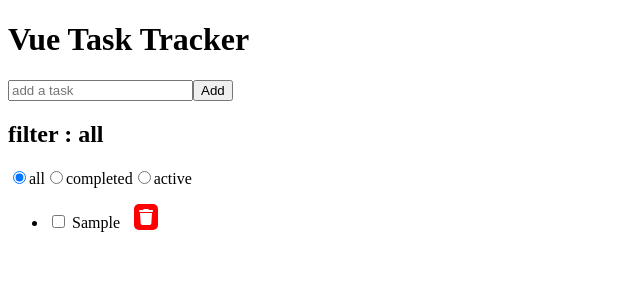
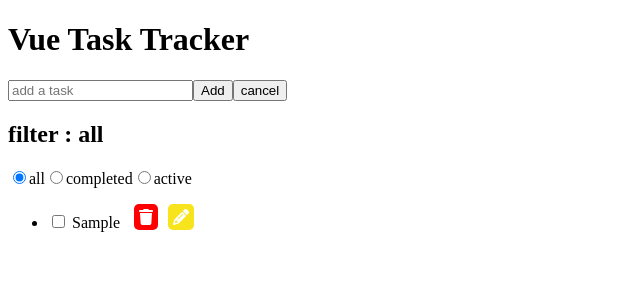
Before and after one commit to teddynanta/vue-vibe-code, a Vue app: page / in a window 1280 px wide. Both pictures are taken after typing "Sample" into the empty fields and a click on the button "Add". Shown: the top 300 px of the page, without its empty margins (0-640 px from the left). Built offline with nearby package versions, Linux system fonts and the light colour scheme; the HTML template or start-up script is replaced by a standard one.

Commit message:
still error

```diff
--- a/src/App.vue
+++ b/src/App.vue
@@ -48,6 +48,20 @@ const deleteTask = (id: number) => {
   }
 }
 
+const editTask = (id: number, title: string) => {
+  const editedTask = tasks.value.find(task => task.id === id)
+  if (editedTask){
+    editedTask.title = title
+  }
+}
+
+// const editTask = (id: number, title: string) => {
+//   const editedTask = tasks.value.find(task => task.id === id)
+//   if (editedTask) {
+//     editedTask.title = title
+//   }
+// }
+
 const filteredTasks = computed(() => {
   if (filter.value === 'all') {
     return tasks.value
@@ -75,7 +89,7 @@ const filteredTasks = computed(() => {
       <input type="radio" id="active" value="active" v-model="filter" />
       <label for="active">active</label>
 
-      <TaskList :tasks="filteredTasks" @toggle-done="toggleDone"  @delete-task="deleteTask"/>
+      <TaskList :tasks="filteredTasks" @toggle-done="toggleDone"  @delete-task="deleteTask" @edit-task="editTask"/>
     </main>
   </div>
 </template>
--- a/src/components/TaskForm.vue
+++ b/src/components/TaskForm.vue
@@ -12,11 +12,16 @@ const submit = () => {
   emit('add-task', title.value)
   title.value = ''
 }
+
+function cancel() {
+  title.value = ''
+}
 </script>
 <template>
   <form @submit.prevent="submit">
     <input type="text" placeholder="add a task" v-model="title">
     <button>Add</button>
+    <button @click.prevent="cancel">cancel</button>
   </form>
 
 </template>
--- a/src/components/TaskItem.vue
+++ b/src/components/TaskItem.vue
@@ -1,13 +1,31 @@
 <script setup lang="ts">
 import type { Task } from '@/types/task'
-import DeleteButton from './DeleteButton.vue';
 import { FontAwesomeIcon } from '@fortawesome/vue-fontawesome';
 import { fas } from '@fortawesome/free-solid-svg-icons';
+import { ref } from 'vue';
+import TaskList from './TaskList.vue';
 
 const emit = defineEmits<{
   (event: 'toggle-done', id: number): void
   (event: 'delete-task', id: number): void
+  (event: 'edit-task', title: string): void
 }>()
+
+const isEditing = ref(false)
+const editTitle = ref('')
+
+function editTask(title: string) {
+  isEditing.value = !isEditing.value
+  editTitle.value = title
+  console.log('isEditing', isEditing.value)
+}
+
+function submitEdit() {
+  if (!editTitle.value.trim()) return
+  emit('edit-task', editTitle.value)
+  isEditing.value = false
+  editTitle.value = ''
+}
 
 defineProps<{
   task: Task
@@ -16,14 +34,17 @@ defineProps<{
 
 <template>
   <div>
-
-    <span :class="{done : task.isDone}">
+    <span v-if="isEditing">
+      <form @submit.prevent="submitEdit"></form>
+      <input type="text" v-model="editTitle" placeholder="edit task" />
+      <button class="green" type="submit">save</button>
+      <button @click.prevent="editTask(task.title)" class="red">cancel</button>
+    </span>
+    <span v-else :class="{done : task.isDone}">
       <input type="checkbox" id="checkbox" :checked="task.isDone" @change="emit('toggle-done', task.id)">
       {{ task.title }}
-      <!-- <button class="red" @click="emit('delete-task', task.id)"> delete </button> -->
-      <!-- <DeleteButton  /> -->
       <FontAwesomeIcon @click="emit('delete-task', task.id)" :icon="fas.faTrash" class="red"/>
-
+      <FontAwesomeIcon @click="editTask(task.title)" :icon="fas.faPencil" class="yellow"/>
     </span>
   </div>
 </template>
@@ -44,4 +65,24 @@ defineProps<{
   margin-left: 10px;
   /* margin-top: 5px; */
 }
+
+.yellow {
+  background-color: #f7e41d;
+  color: white;
+  border: none;
+  padding: 5px;
+  border-radius: 5px;
+  cursor: pointer;
+  margin-left: 10px;
+}
+
+.green {
+  background-color: green;
+  color: white;
+  border: none;
+  padding: 5px;
+  border-radius: 5px;
+  cursor: pointer;
+  margin-left: 10px;
+}
 </style>
--- a/src/components/TaskList.vue
+++ b/src/components/TaskList.vue
@@ -9,6 +9,7 @@ const props = defineProps<{
 const emit = defineEmits<{
   (event: 'toggle-done', id: number): void
   (event: 'delete-task', id: number): void
+  (event: 'edit-task', id: number, title: string): void
 }>()
 </script>
 
@@ -16,7 +17,7 @@ const emit = defineEmits<{
 <template>
   <ul>
     <li v-for="task in tasks" :key="task.id">
-      <TaskItem :task="task" @toggle-done="emit('toggle-done', $event)" @delete-task="emit('delete-task', $event)"/>
+      <TaskItem :task="task" @toggle-done="emit('toggle-done', $event)" @delete-task="emit('delete-task', $event)" @edit-task="emit('edit-task', $event)"/>
     </li>
   </ul>
 </template>
```
